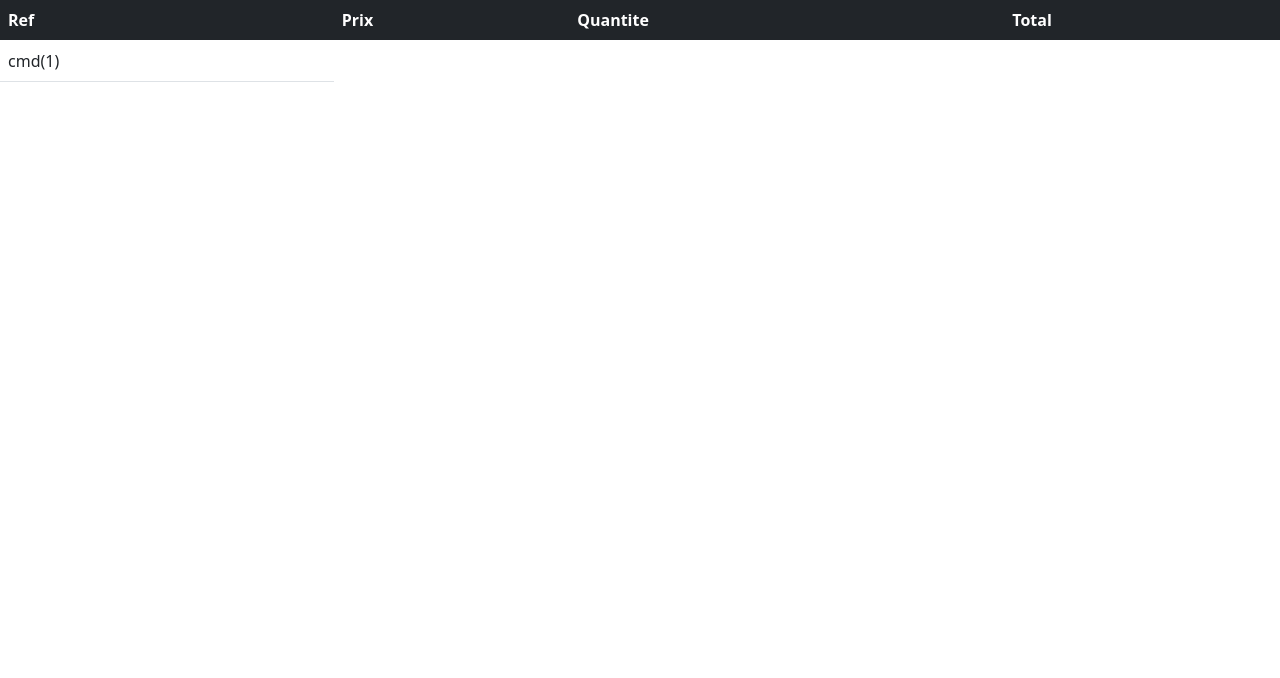
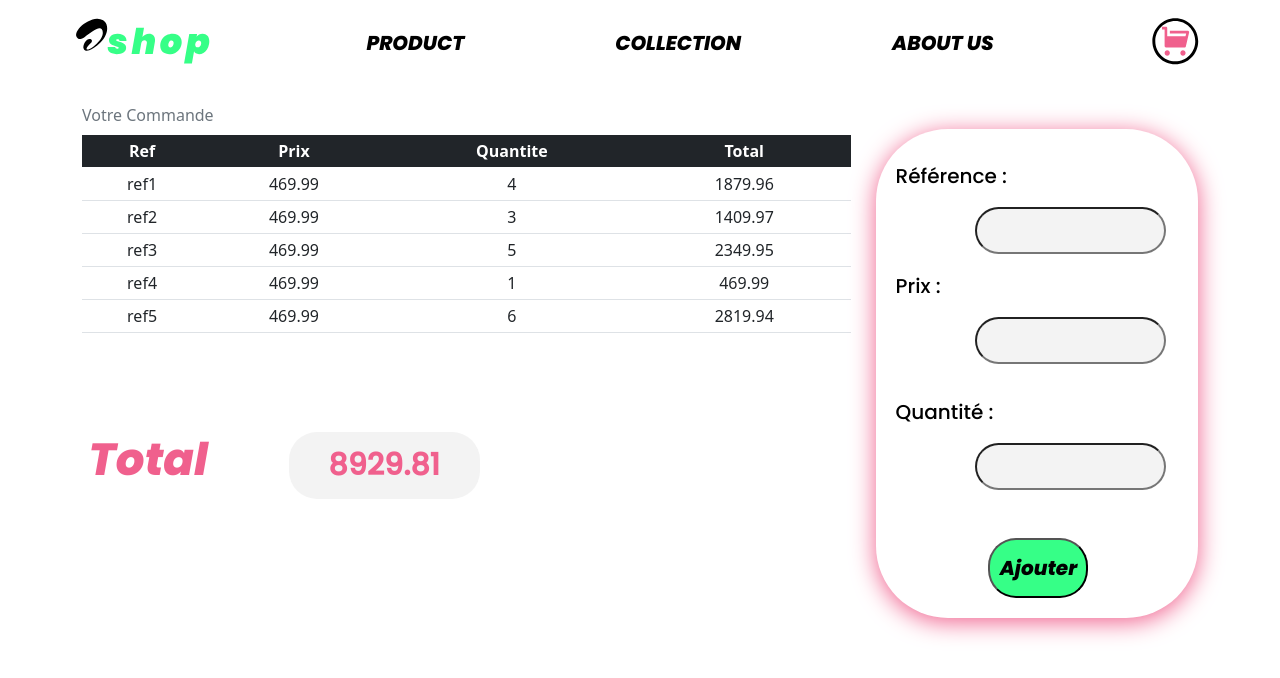
Before and after one commit to Dev-Ilyasse/Checkout-Page, a plain HTML site: page index.html in a window 1280 px wide. Drawn offline with nearby package versions, Linux system fonts and the light colour scheme.

Commit message:
second commit

```diff
--- a/app.js
+++ b/app.js
@@ -1,27 +1,87 @@
-const commande=[
+const cmd = [
   {
-        ref:"ref1",
-        prix:"469.99",
-        qte:"4"
+    ref: "ref1",
+    prix: "469.99",
+    qte: "4",
   },
   {
-        ref:"ref2",
-        prix:"469.99",
-        qte:"3"
+    ref: "ref2",
+    prix: "469.99",
+    qte: "3",
   },
   {
-        ref:"ref3",
-        prix:"469.99",
-        qte:"5"
+    ref: "ref3",
+    prix: "469.99",
+    qte: "5",
   },
   {
-        ref:"ref4",
-        prix:"469.99",
-        qte:"1"
+    ref: "ref4",
+    prix: "469.99",
+    qte: "1",
   },
   {
-        ref:"ref5",
-        prix:"469.99",
-        qte:"6"
+    ref: "ref5",
+    prix: "469.99",
+    qte: "6",
+  },
+];
+/*FUNCTION TO ADD DATA TO THE TABLE */
+function fillPanier() {
+  var total = 0;
+  var tbody = document.getElementsByTagName("tbody")[0];
+
+  // RESET TABALE DATA BEFORE LOADING NEW PRODUCTS
+  tbody.innerHTML = "";
+
+  for (let i = 0; i < cmd.length; i++) {
+    tbody.innerHTML +=
+      "<tr>" +
+      "<td>" +
+      cmd[i].ref +
+      "</td><td>" +
+      +cmd[i].prix +
+      "</td><td>" +
+      cmd[i].qte +
+      "</td><td>" +
+      cmd[i].prix * cmd[i].qte +
+      "</td></tr>";
   }
-]
+  valueTotal();
+}
+
+/*Total Value */
+function valueTotal() {
+  var lbl_total = document.getElementById("total");
+  var counter = 0;
+  for (let i = 0; i < cmd.length; i++) {
+    counter += cmd[i].prix * cmd[i].qte;
+  }
+  lbl_total.textContent = counter;
+}
+
+/*FUNCTION TO ADD NEW PRODUCT TO THE TABLE */
+function addNewProduct() {
+  var ref = document.getElementById("ref").value;
+  var prix = document.getElementById("prix").value;
+  var qte = document.getElementById("qte").value;
+
+  var obj = {
+    ref,
+    prix,
+    qte,
+  };
+
+  if (obj.ref === "" || obj.prix === 0 || obj.qte === 0) {
+    alert("champs Obligatoire");
+  } else {
+    cmd.push(obj);
+    alert("addition successfully");
+    //RESET ELEMENTS
+    document.getElementById("ref").value = "";
+    document.getElementById("prix").value = "";
+    document.getElementById("qte").value = "";
+
+    fillPanier();
+    valueTotal();
+  }
+}
--- a/index.html
+++ b/index.html
@@ -9,12 +9,26 @@
     <script src="https://cdn.jsdelivr.net/npm/bootstrap@5.0.0-beta1/dist/js/bootstrap.bundle.min.js"
         integrity="sha384-ygbV9kiqUc6oa4msXn9868pTtWMgiQaeYH7/t7LECLbyPA2x65Kgf80OJFdroafW"
         crossorigin="anonymous"></script>
+    <link rel="stylesheet" href="sass/style.css" />
     <title>Panier</title>
 </head>
 
 <body>
-    <div class="panier">
-        <table class="table" id="table">
+    <!--NAVBAR MENU-->
+    <nav class="nav justify-content-center">
+        <a class="nav-link" href="#"><img src="images/Logo.svg" alt="logo" id="logo" /></a>
+        <a class="nav-link" href="#" id="nav-item">PRODUCT</a>
+        <a class="nav-link" href="#" id="nav-item">COLLECTION</a>
+        <a class="nav-link" href="#" id="nav-item">ABOUT US</a>
+        <a class="nav-link" href="#"><img src="images/cart.svg" alt="cart" id="cart" /></a>
+    </nav>
+
+    <div class="container">
+        <div class="orderDetails">
+            <table class="table table-responsive caption-top table-sm  text-center" id="table">
+                <caption>
+                    Votre Commande
+                </caption>
                 <thead class="table-dark">
                     <tr>
                         <th>Ref</th>
@@ -24,13 +38,29 @@
                     </tr>
                 </thead>
                 <tbody>
-                <tr>
-                    <td>cmd(1)</td>
-                </tr>
+                    <!--data will load from app.js-->
                 </tbody>
             </table>
+            <div class="total">
+                <label> Total</label>
+                <label id="total"></label>
             </div>
-    <script src="app.js"></script>
+        </div>
+
+        <div class="New-order">
+            <label>Référence :</label>
+            <input id="ref" type="text" class="data" />
+            <br><br><br>
+            <label>Prix :</label>
+            <input id="prix" type="text" class="data" />
+            <br><br><br>
+            <label>Quantité :</label>
+            <input id="qte" type="text" class="data" />
+            <br><br><br>
+            <input id="ajouter" type="button" value="Ajouter" onclick="addNewProduct()" />
+        </div>
+    </div>
+    <script src="app.js" onload="fillPanier()"></script>
 </body>
 
 </html>
--- /dev/null
+++ b/sass/style.scss
@@ -0,0 +1,125 @@
+@import url("https://fonts.googleapis.com/css2?family=Poppins:ital,wght@0,500;1,500;1,800&display=swap");
+
+* {
+  padding: 0;
+  margin: 0;
+  background-color: F9F9F9;
+  box-sizing: border-box;
+}
+
+nav {
+  a {
+    font-family: Poppins;
+    font-size: 20px;
+    font-style: italic;
+    font-weight: 800;
+    line-height: 45px;
+    letter-spacing: 0em;
+    text-align: left;
+    color: black;
+    margin: 5px auto;
+  }
+  a:hover {
+    color: #36ff87;
+  }
+}
+#logo {
+  width: 7em;
+}
+#nav-item {
+  padding-top: 0.8em;
+}
+#cart {
+  width: 3em;
+}
+.container {
+  display: flex;
+  flex-wrap: wrap;
+  justify-content: space-between;
+  margin-top: 1%;
+
+}
+.New-order {
+  background: #ffffff;
+  box-shadow: 0px 4px 25px #f0608d;
+  border-radius: 72px;
+  margin-left: 25px;
+  margin-top: 3%;
+
+  .data {
+    float: right;
+    margin-right: 10%;
+    background-color: blue;
+  }
+  #ref,
+  #prix,
+  #qte {
+    width: 191px;
+    height: 47px;
+    background: #f3f3f3;
+    border-radius: 28px;
+    font-family: Poppins;
+    font-style: normal;
+    font-weight: 500;
+    font-size: 20px;
+    margin-top: 5%;
+
+    color: #000000;
+  }
+  #ajouter {
+    background: #36ff87;
+    border-radius: 28px;
+    font-family: Poppins;
+    font-style: italic;
+    font-weight: 900;
+    font-size: 20px;
+
+    width: 100px;
+    height: 60px;
+    margin-top: 15%;
+    margin-left: 35%;
+    margin-bottom: 20px;
+
+    color: #000000;
+  }
+}
+.orderDetails {
+  flex: auto;
+}
+
+label {
+  font-family: Poppins;
+  font-style: normal;
+  font-size: 20px;
+  margin-top: 10%;
+  color: #000000;
+  padding-left: 1em;
+}
+.total {
+
+
+  label {
+    font-family: Poppins;
+    font-style: italic;
+    font-weight: 900;
+    font-size: 45px;
+    line-height: 67px;
+    color: #f0608d;
+    margin-left: -5%;
+    text-align: center;
+
+  }
+  #total {
+    width: 191px;
+    background: #f3f3f3;
+    border-radius: 28px;
+    font-family: Poppins;
+    font-style: normal;
+    font-weight: 900;
+    font-size: 30px;
+    margin-left: 10%;
+    margin-top: 10px;
+    padding-inline: 5px;
+
+  }
+}
```
Also changed, not shown: brand-airtel.svg (deleted), images/Logo.svg (added), images/cart.svg (added), sass/style.css (added), 1 other file. Lines whose indentation alone changed are shown as unchanged.
